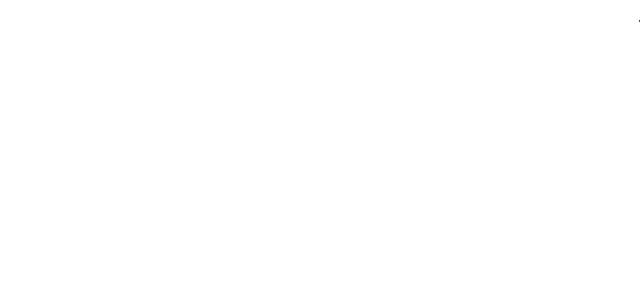
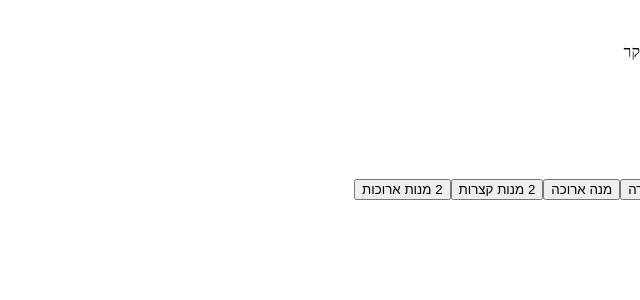
Before and after one commit to avishagcohen5-ctrl/coffee-quiz, a React (Vite) app: page / in a window 1280 px wide. Shown: the top 300 px of the page, without its empty margins (640-1280 px from the left). Built offline with nearby package versions, Linux system fonts and the light colour scheme.

Commit message:
feat: wire up App — bon + answer buttons with auto-advance

```diff
--- a/src/App.jsx
+++ b/src/App.jsx
@@ -1,3 +1,32 @@
+import { useState } from 'react'
+import Bon from './components/Bon.jsx'
+import AnswerButtons from './components/AnswerButtons.jsx'
+import { generateOrder } from './utils/generateOrder.js'
+import { getCorrectPortion } from './utils/getCorrectPortion.js'
+
 export default function App() {
-  return <div>טוען...</div>
+  const [order, setOrder] = useState(() => generateOrder())
+  const [answered, setAnswered] = useState(null)
+
+  const correctPortion = getCorrectPortion(order)
+
+  function handleAnswer(portion) {
+    setAnswered(portion)
+    setTimeout(() => {
+      setOrder(generateOrder())
+      setAnswered(null)
+    }, 1500)
+  }
+
+  return (
+    <div className="app">
+      <Bon order={order} />
+      <div className="divider" />
+      <AnswerButtons
+        correctPortion={correctPortion}
+        answered={answered}
+        onAnswer={handleAnswer}
+      />
+    </div>
+  )
 }
```
